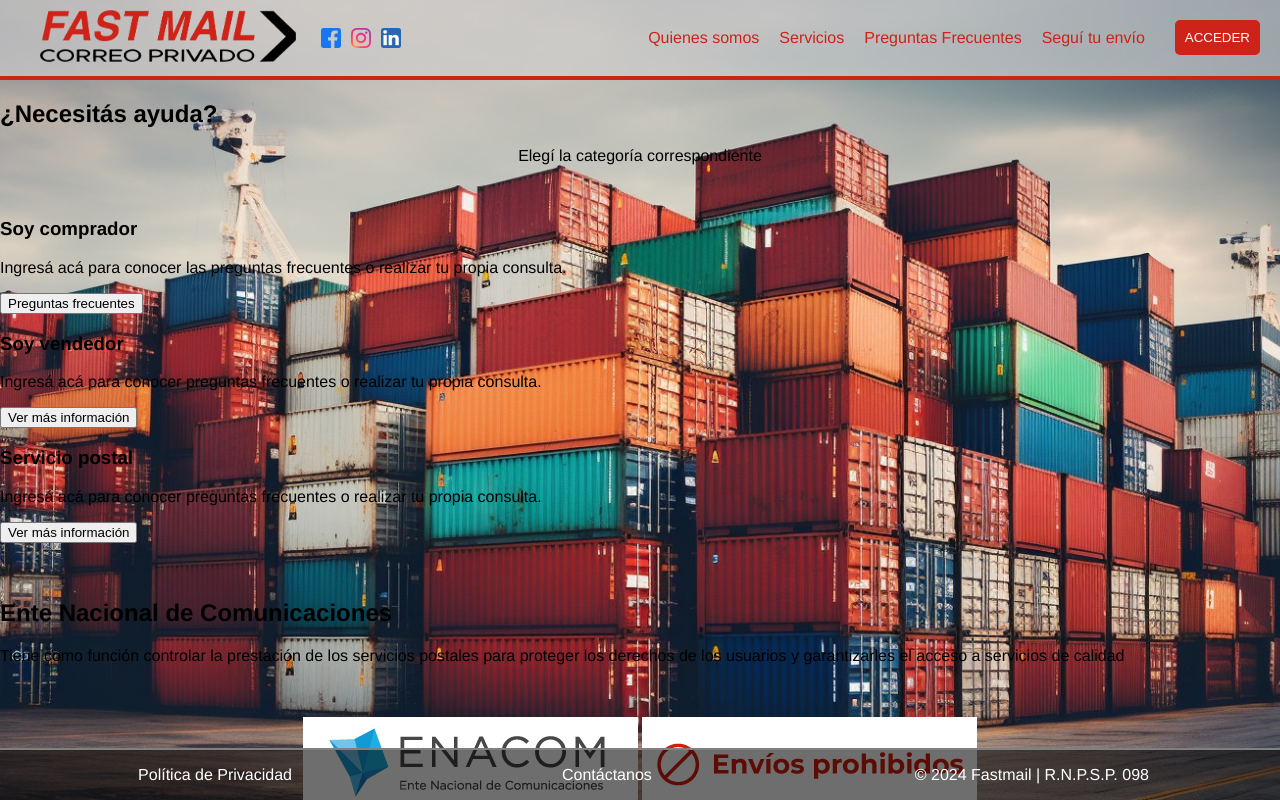
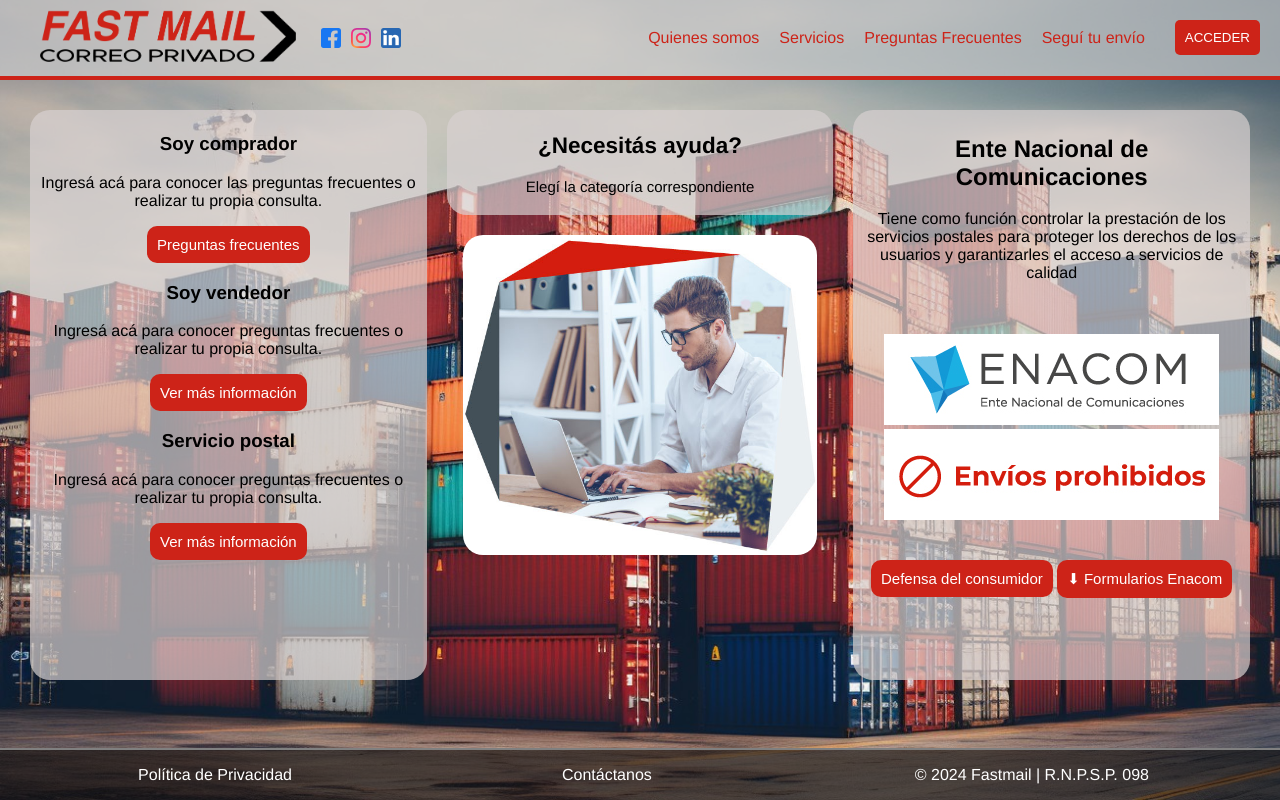
Before and after one commit to pramiedevs/fastmail, a plain HTML site: page preguntas-frecuentes.html in a window 1280 px wide. Drawn offline with Linux system fonts and the light colour scheme.

Commit message:
preguntasfrequentes

```diff
--- a/preguntas-frecuentes.html
+++ b/preguntas-frecuentes.html
@@ -7,7 +7,7 @@
     <link rel="stylesheet" href="styles.css"> <!-- Enlace a tu archivo CSS -->
    </head>
 
-    <body>
+    <body style="overflow-y: auto;">
         <header>
             <div class="header-container">
                 <div class="logo">
@@ -69,38 +69,44 @@
 
 
     <section class="content">
-
-        <!-- Sección 1 -->
-        <h2>¿Necesitás ayuda?</h2>
-        <center>
-        <p>Elegí la categoría correspondiente</p>
-        </center>
-        <br>
+        <div class="flex-container">
+            <div class="section2">
             <div class="feature">
                 <h3>Soy comprador</h3>
                 <p>Ingresá acá para conocer las preguntas frecuentes o realizar tu propia consulta.</p>
                 <a href="./preguntas-frecuentes-comprador.html">
-                <button>Preguntas frecuentes</button>
+                    <button class="q-button">Preguntas frecuentes</button>
                 </a>
             </div>
             <div class="feature">
                 <h3>Soy vendedor</h3>
                 <p>Ingresá acá para conocer preguntas frecuentes o realizar tu propia consulta.</p>
                 <a href="./preguntas-frecuentes-vendedor.html">
-            <button>Ver más información</button>
+                <button class="q-button">Ver más información</button>
                 </a>
             </div>
             <div class="feature">
                 <h3>Servicio postal</h3>
                 <p>Ingresá acá para conocer preguntas frecuentes o realizar tu propia consulta.</p>
                 <a href="./preguntas-frecuentes-postal.html">
-            <button>Ver más información</button>
+                <button class="q-button">Ver más información</button>
                 </a>
             </div>
+            </div>
 
-        <br><br>
+            <div class="section3">
+                <div class="section1">
+                    <h2>¿Necesitás ayuda?</h2>
+                    <center>
+                        <p>Elegí la categoría correspondiente</p>
+                    </center>
+                </div>
+                <img src="./img/usuario.jpg">
+            </div>
 
+            <div class="section4">
                 <!-- Sección 2 -->
+
             <h2>Ente Nacional de Comunicaciones</h2>
             <p>Tiene como función controlar la prestación de los servicios postales para proteger los derechos de los usuarios y garantizarles el acceso a servicios de calidad</p>
             <br><br>
@@ -110,9 +116,11 @@
             </center>
             <br><br>
             <center>
-        <a href="https://autogestion.produccion.gob.ar/consumidores"><button>Defensa del consumidor</button></a>
-        <a href="./uploads/formulariosENACOM.zip"><button>⬇ Formularios Enacom</button></a>
+            <a href="https://autogestion.produccion.gob.ar/consumidores"><button class="q-button">Defensa del consumidor</button></a>
+            <a href="./uploads/formulariosENACOM.zip"><button class="q-button">⬇ Formularios Enacom</button></a>
             </center>
+            </div>
+        </div>
 
     </section>
 
@@ -123,18 +131,6 @@
     <a href="./contacto.html">Contáctanos</a>
     <p>&copy; 2024 Fastmail | R.N.P.S.P. 098</p>
 </div>
-<script>
-    document.addEventListener('wheel', (event) => {
-        const scrollContainer = document.querySelector('.horizontal-scroll-container');
-        const scrollSpeed = 5; // Adjust this factor to change speed (higher = faster)
-
-        scrollContainer.scrollBy({
-            left: event.deltaY * scrollSpeed, // Multiply by scrollSpeed for faster scroll
-            behavior: 'smooth'
-        });
-    });
-</script>
-
 <script src="script.js" defer></script>
 </body>
 </html>
--- a/styles.css
+++ b/styles.css
@@ -447,6 +447,64 @@ img {
     gap: 40px;
 }
 
+/*Other Sections*/
+
+.content {
+    margin: 20px; /* Add margin to the content area */
+    display: flex;
+    flex-direction: column; /* Stack sections vertically */
+    align-items: center; /* Center sections horizontally */
+}
+
+.section2, .section3, .section4 {
+    flex: 1; /* Allow equal growth */
+    margin: 10px; /* Add margin for spacing between sections */
+    align-items: center;
+    justify-content: center;
+    text-align: center;
+}
+.section1, .section2, .section4{
+    border-radius: 20px;
+    background-color:#d8d2d2b2;
+    padding: 5px;
+    margin-bottom: 20px;
+}
+.section1 {
+    font-size: 15px;
+}
+.q-button{
+    background-color: var(--main-color);
+    padding: 10px;
+    font-size: 15px;
+    color: white;
+    border: none;
+    border-radius: 10px;
+}
+.section3 img{
+    border-radius: 20px;
+    width: auto;
+    height: 25vw;
+}
+
+
+/* Flex container for sections 2, 3, and 4 */
+.flex-container {
+    display: flex;
+    justify-content: space-between; /* Space out columns */
+    width: 100%; /* Full width of the parent */
+    height:75vh;
+}
+
+/* Responsive Styles */
+@media (max-width: 768px) {
+    .flex-container {
+        flex-direction: column; /* Stack columns on small screens */
+    }
+}
+
+
+
+
 @media(min-width: 980px){
     .drawer-content{
         display:none;
```
Lines whose indentation alone changed are shown as unchanged.
